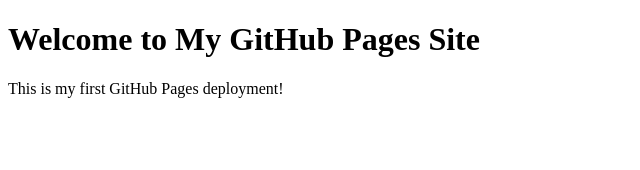
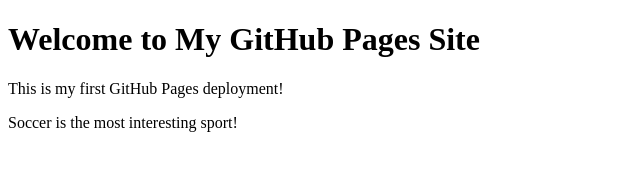
Before and after one commit to yoshikitanaka-bit/my-first-web-app, a plain HTML site: page index.html in a window 1280 px wide. Shown: the whole page, without its empty margins (0-640 px from the left). Drawn offline with Linux system fonts and the light colour scheme.

Commit message:
Add files via upload

```diff
--- a/index.html
+++ b/index.html
@@ -8,5 +8,6 @@
 <body>
     <h1>Welcome to My GitHub Pages Site</h1>
     <p>This is my first GitHub Pages deployment!</p>
+    <p>Soccer is the most interesting sport!</p>
 </body>
 </html>
```
